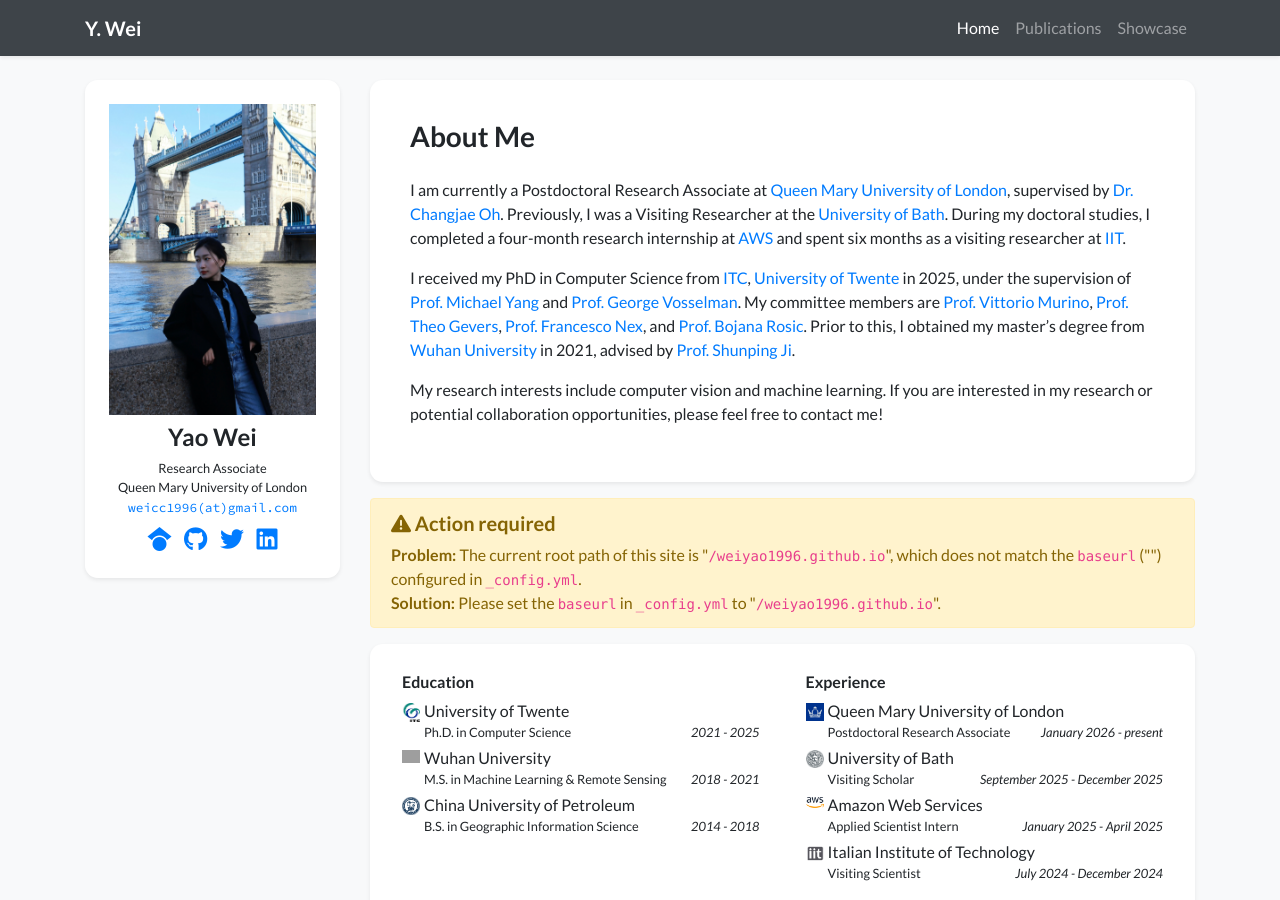
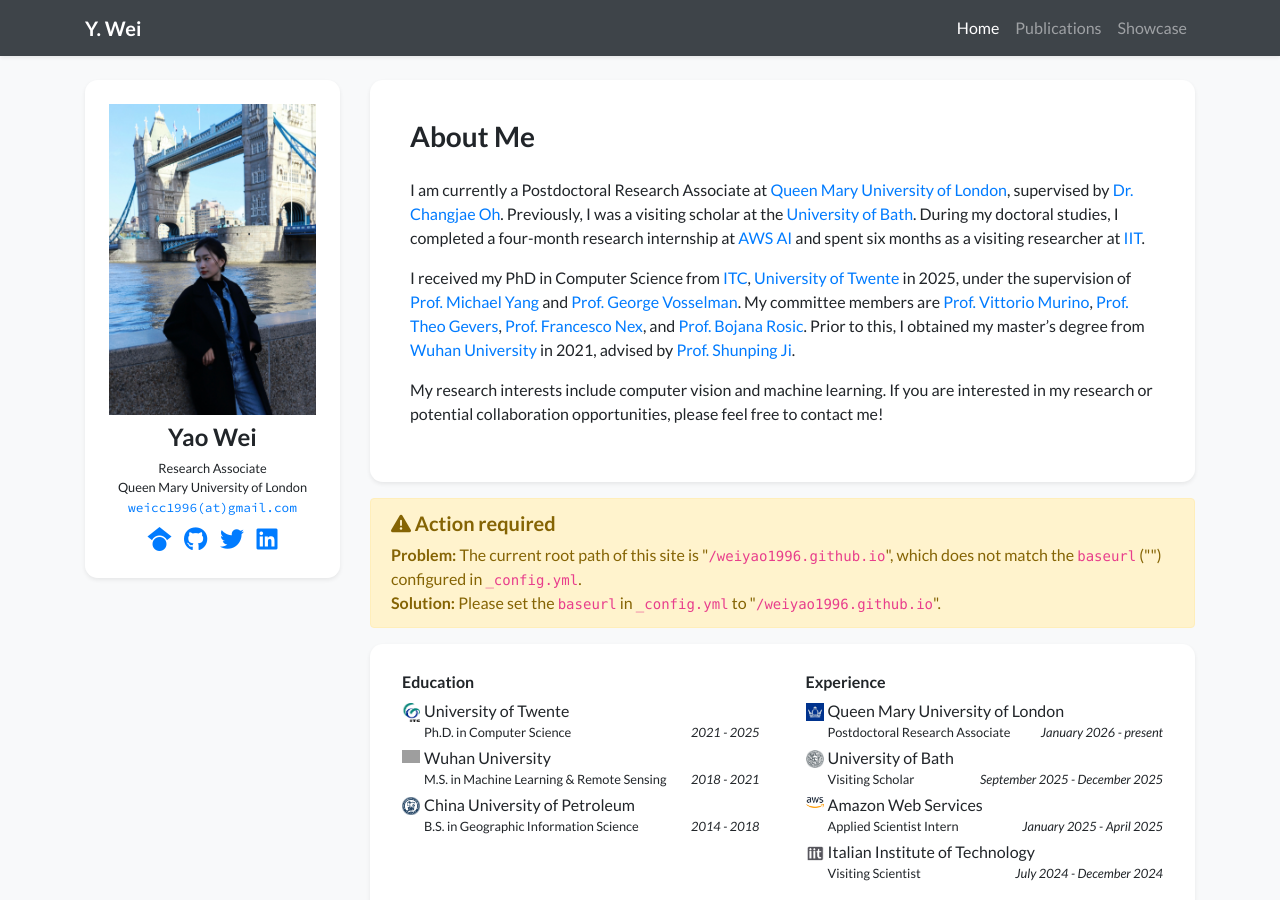
Before and after one commit to weiyao1996/weiyao1996.github.io, a Jekyll site: the page built from index.html, in a window 1280 px wide and 900 px high. Built offline with Jekyll 4.4.1, drawn with Linux system fonts in a browser that asks for light colours; nearby versions of some CDN libraries; a style sheet for code colours, icons or effects is not loaded; grey boxes are pictures that could not be loaded.

Commit message:
Update profile.yml

```diff
--- a/_data/profile.yml
+++ b/_data/profile.yml
@@ -23,8 +23,8 @@
 short_bio: >-
   <p>
     I am currently a Postdoctoral Research Associate at <a href="https://www.qmul.ac.uk/" target="_blank">Queen Mary University of London</a>, supervised by <a href="https://cj-oh.github.io/" target="_blank">Dr. Changjae Oh</a>.
-    Previously, I was a Visiting Researcher at the <a href="https://www.bath.ac.uk/" target="_blank">University of Bath</a>.
-    During my doctoral studies, I completed a four-month research internship at <a href="https://aws.amazon.com/">AWS</a> and spent six months as a visiting researcher at <a href="https://iit.it/">IIT</a>.
+    Previously, I was a visiting scholar at the <a href="https://www.bath.ac.uk/" target="_blank">University of Bath</a>.
+    During my doctoral studies, I completed a four-month research internship at <a href="https://aws.amazon.com/">AWS AI</a> and spent six months as a visiting researcher at <a href="https://iit.it/">IIT</a>.
   </p>
   <p>
     I received my PhD in Computer Science from <a href="https://www.itc.nl/" target="_blank">ITC</a>, <a href="https://www.utwente.nl/" target="_blank">University of Twente</a> in 2025, under the supervision of <a href="https://sites.google.com/site/michaelyingyang" target="_blank">Prof. Michael Yang</a> and <a href="https://research.utwente.nl/en/persons/george-vosselman" target="_blank">Prof. George Vosselman</a>.
```
